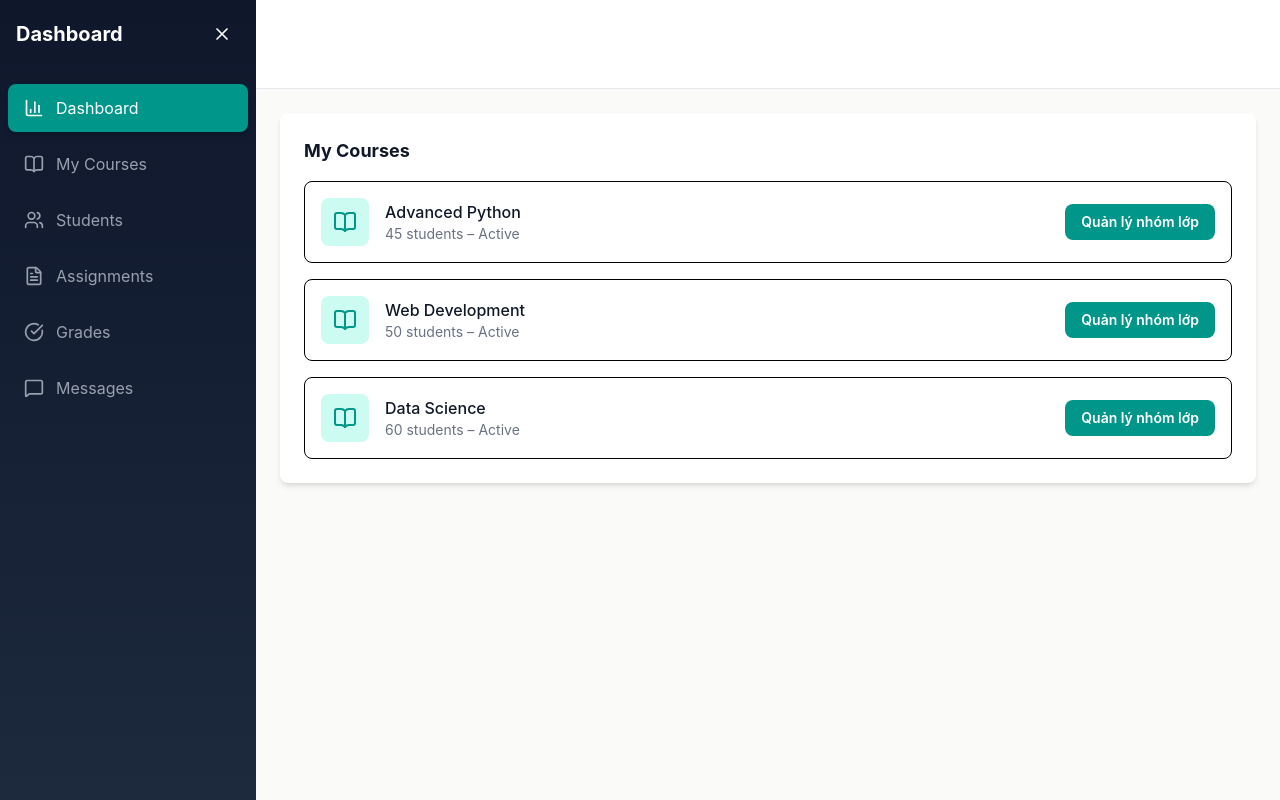
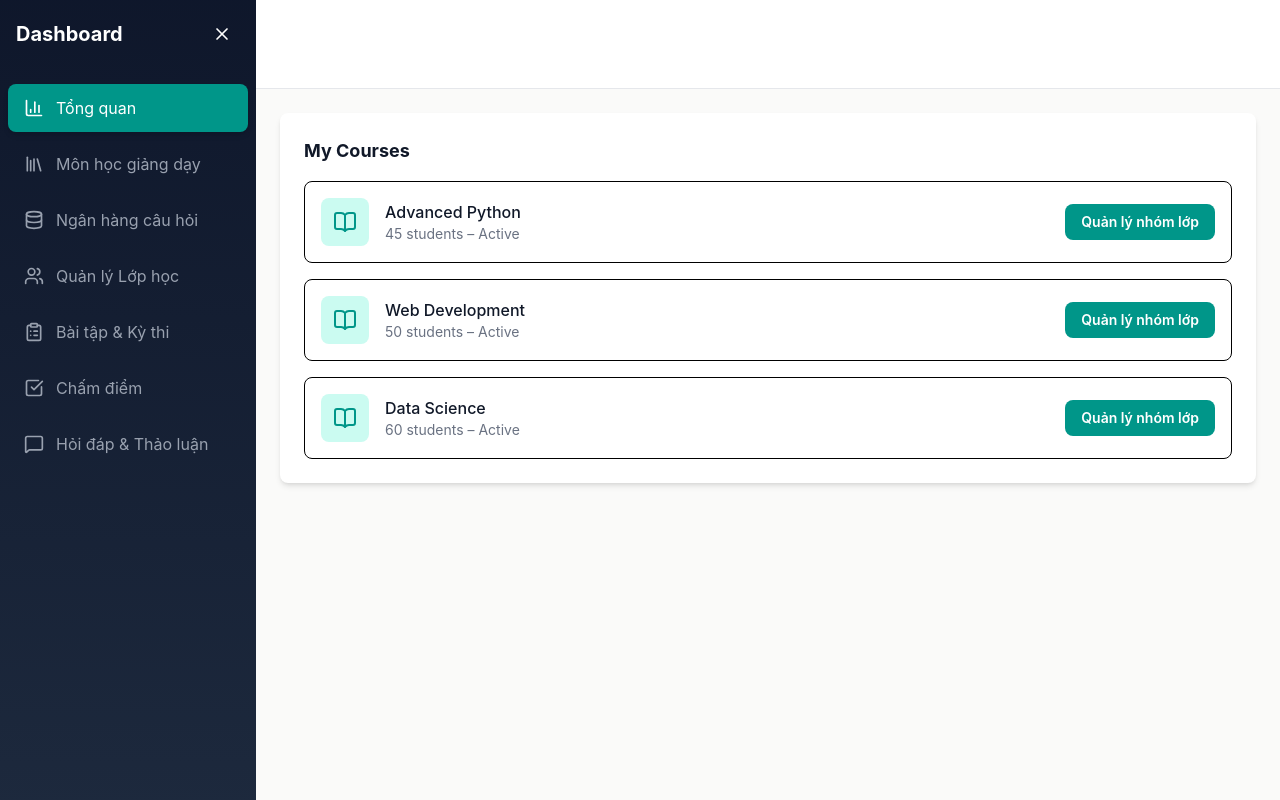
Before and after one commit to phong2707/FS05_Phong_Trang_Vang_FE_He_Thong_GD, a React (Vite) app: page /teacher in a window 1280 px wide. Built offline with nearby package versions, Linux system fonts and the light colour scheme; no server answers.

Commit message:
fix:menu teacher

```diff
--- a/src/pages/TeacherDashboard.tsx
+++ b/src/pages/TeacherDashboard.tsx
@@ -1,23 +1,58 @@
 import { Outlet } from 'react-router-dom';
 import {
-  BookOpen,
+
   Users,
   BarChart3,
-  FileText,
-  CheckCircle,
   MessageSquare,
+  Library,
+  Database,
+  ClipboardList,
+  CheckSquare,
 } from 'lucide-react';
 import SidebarLayout from '@/layouts/SidebarLayout';
 import DashboardHeader from '@/components/DashboardHeader';
 import SidebarMenu from '@/components/SidebarMenu';
 
 const teacherMenuItems = [
-  { label: 'Dashboard', icon: BarChart3, href: '/teacher' },
-  { label: 'My Courses', icon: BookOpen, href: '/teacher/courses' },
-  { label: 'Students', icon: Users, href: '/teacher/students' },
-  { label: 'Assignments', icon: FileText, href: '/teacher/assignments' },
-  { label: 'Grades', icon: CheckCircle, href: '/teacher/grades' },
-  { label: 'Messages', icon: MessageSquare, href: '/teacher/messages' },
+  {
+    label: 'Tổng quan',
+    icon: BarChart3,
+    href: '/teacher'
+  },
+  {
+    label: 'Môn học giảng dạy',
+    icon: Library,
+    href: '/teacher/subjects',
+    // Đây là nơi GV xem các môn được phân công và quản lý tài liệu bên trong môn đó
+  },
+  {
+    label: 'Ngân hàng câu hỏi',
+    icon: Database,
+    href: '/teacher/question-bank',
+    // Nơi quản lý, tạo mới các câu hỏi để dùng cho các bài kiểm tra sau này
+  },
+  {
+    label: 'Quản lý Lớp học',
+    icon: Users,
+    href: '/teacher/classes'
+    // Quản lý sinh viên theo từng lớp học cụ thể (Class Groups)
+  },
+  {
+    label: 'Bài tập & Kỳ thi',
+    icon: ClipboardList,
+    href: '/teacher/assessments'
+    // Tạo các đợt nộp bài hoặc bài thi lấy từ ngân hàng câu hỏi
+  },
+  {
+    label: 'Chấm điểm',
+    icon: CheckSquare,
+    href: '/teacher/grading'
+  },
+  {
+    label: 'Hỏi đáp & Thảo luận',
+    icon: MessageSquare,
+    href: '/teacher/discussions'
+  },
 ];
 
 export default function TeacherDashboard() {
```
